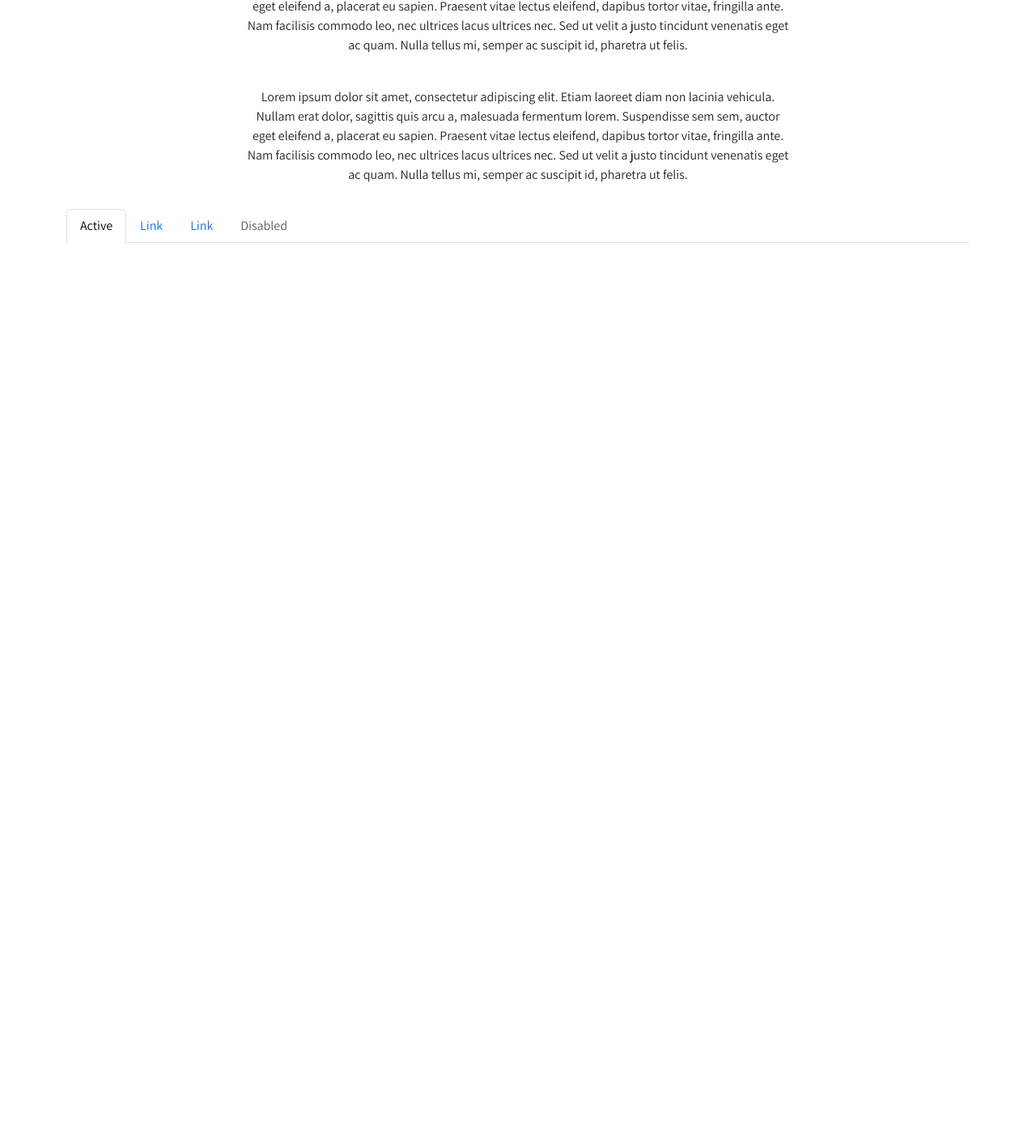
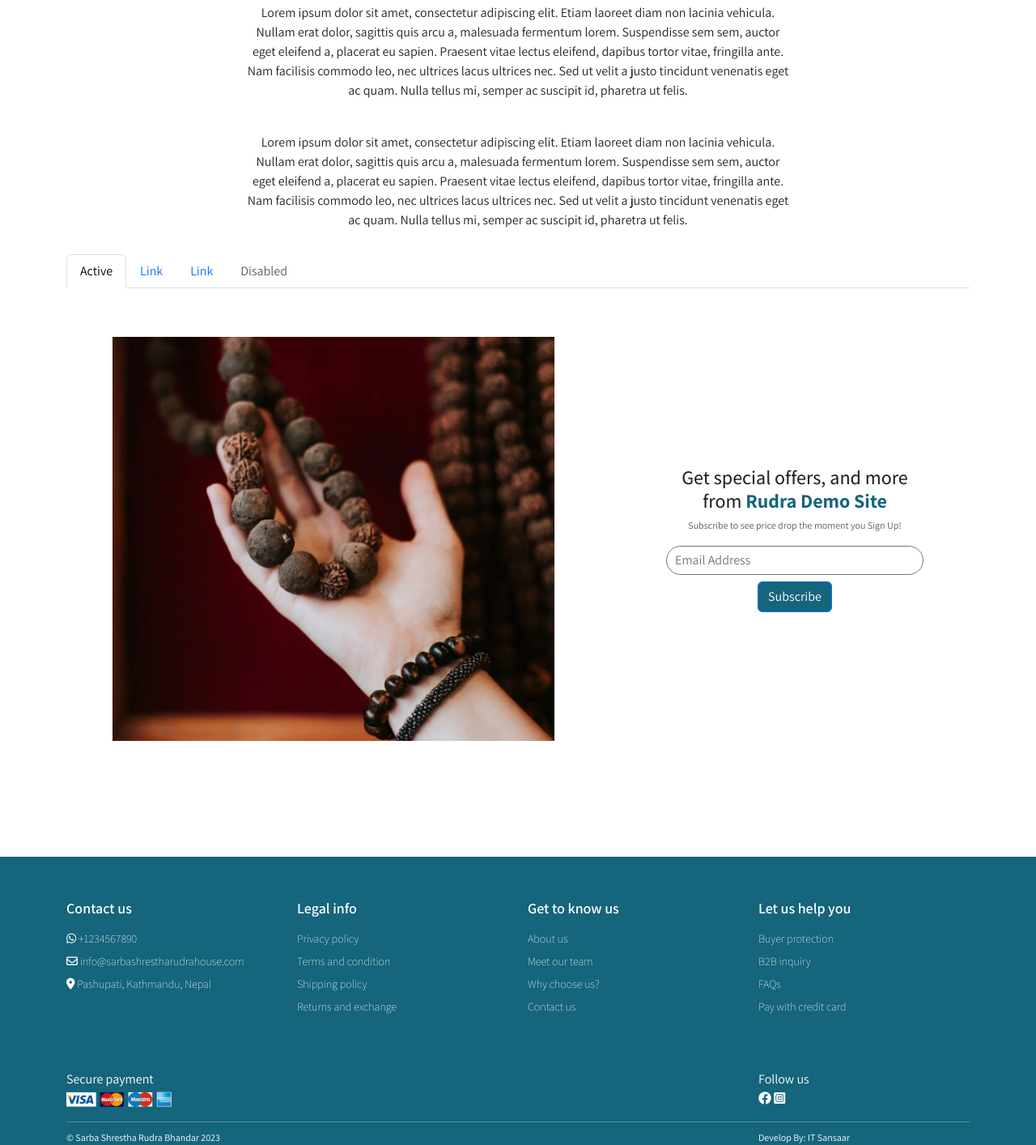
Before and after one commit to gurungbsal18/Sarba-Shrestha-Rudra-Bhandar, a plain HTML site: page about-us.html in a window 1280 px wide. Shown: the part 2103-3517 px from the top of the page at 81% size. Before the commit the page ends 2403 px from the top, so only its background shows below. Drawn offline with nearby package versions, Linux system fonts and the light colour scheme.

Commit message:
about us page updated

```diff
--- a/about-us.html
+++ b/about-us.html
@@ -168,9 +168,14 @@
     <div class="team container">
       <h4 class="title text-center mt-5">Meet Our Team</h4>
       <div class="team-image">
-        <img src="./image/team/team1.png" alt="" />
-        <p>Team 1</p>
-        <img src="./image/team/team2.png" alt="" />
+        <div>
+          <img src="./image/team/team1.png" alt="" />
+          <p class="text-center fw-bold mt-3">Team 1</p>
+        </div>
+        <div>
+          <img src="./image/team/team2.png" alt="" />
+          <p class="text-center fw-bold mt-3">Team 2</p>
+        </div>
       </div>
       <div class="team-content">
         <p class="content">
@@ -217,6 +222,124 @@
 
     <!---------------- Fact Tab Ends ---------------->
 
+    <!---------------- Subscribe Section Starts ---------------->
+
+    <div class="container my-5">
+      <div class="subscribe-section row">
+        <div class="col-6 subscribe-section-image">
+          <img src="./image/subscribe-img.png" />
+        </div>
+        <div class="col-6 subscribe-section-text">
+          <h4>
+            Get special offers, and more from
+            <span>Rudra Demo Site</span>
+          </h4>
+          <p class="text-muted">
+            Subscribe to see price drop the moment you Sign Up!
+          </p>
+          <input type="email" placeholder="Email Address" />
+          <br />
+          <button class="btn btn-primary mt-2">Subscribe</button>
+        </div>
+      </div>
+    </div>
+
+    <!---------------- Subscribe Section ends ---------------->
+
+    <!---------------- Footer starts ---------------->
+    <!-- <div class="footer-top-image"></div> -->
+    <div class="footer">
+      <div class="container footer-content">
+        <div class="row">
+          <div class="col-3">
+            <div class="footer-title">Contact us</div>
+            <div class="footer-text">
+              <ul>
+                <a href="#"
+                  ><li>
+                    <i class="fa-brands fa-whatsapp"></i>
+                    +1234567890
+                  </li></a
+                >
+                <a href="#"
+                  ><li>
+                    <i class="fa-regular fa-envelope"></i>
+                    info@sarbashrestharudrahouse.com
+                  </li></a
+                >
+                <a href="#"
+                  ><li>
+                    <i class="fa-solid fa-location-dot"></i> Pashupati,
+                    Kathmandu, Nepal
+                  </li></a
+                >
+              </ul>
+            </div>
+          </div>
+          <div class="col-3">
+            <div class="footer-title">Legal info</div>
+            <div class="footer-text">
+              <ul>
+                <a href=""><li>Privacy policy</li></a>
+                <a href=""><li>Terms and condition</li></a>
+                <a href=""><li>Shipping policy</li></a>
+                <a href=""><li>Returns and exchange</li></a>
+              </ul>
+            </div>
+          </div>
+          <div class="col-3">
+            <div class="footer-title">Get to know us</div>
+            <div class="footer-text">
+              <ul>
+                <a href=""><li>About us</li></a>
+                <a href=""><li>Meet our team</li></a>
+                <a href=""><li>Why choose us?</li></a>
+                <a href=""><li>Contact us</li></a>
+              </ul>
+            </div>
+          </div>
+          <div class="col-3">
+            <div class="footer-title">Let us help you</div>
+            <div class="footer-text">
+              <ul>
+                <a href=""><li>Buyer protection</li></a>
+                <a href=""><li>B2B inquiry</li></a>
+                <a href=""><li>FAQs</li></a>
+                <a href=""><li>Pay with credit card</li></a>
+              </ul>
+            </div>
+          </div>
+        </div>
+        <div class="row footer-social mt-5">
+          <div class="col-3">
+            <div class="footer-text">Secure payment</div>
+            <img src="./image/payment-method.png" alt="payment method" />
+          </div>
+          <div class="col-3"></div>
+          <div class="col-3"></div>
+          <div class="col-3">
+            <div class="footer-text">Follow us</div>
+            <ul>
+              <a href=""
+                ><li><i class="fa-brands fa-facebook"></i></li
+              ></a>
+              <a href=""
+                ><li><i class="fa-brands fa-square-instagram"></i></li
+              ></a>
+            </ul>
+          </div>
+        </div>
+        <hr />
+        <div class="row copyright-text">
+          <div class="col-3">&copy; Sarba Shrestha Rudra Bhandar 2023</div>
+          <div class="col-3"></div>
+          <div class="col-3"></div>
+          <div class="col-3">Develop By: IT Sansaar</div>
+        </div>
+      </div>
+    </div>
+    <!---------------- Footer ends ---------------->
+
     <!-- Bootstrap js cdn -->
     <script
       src="https://cdn.jsdelivr.net/npm/bootstrap@5.3.0/dist/js/bootstrap.bundle.min.js"
```
